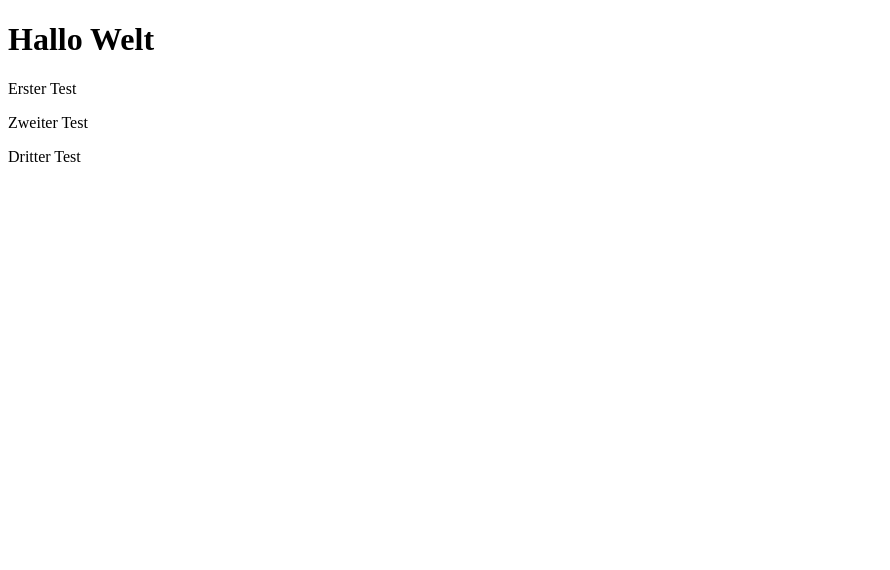
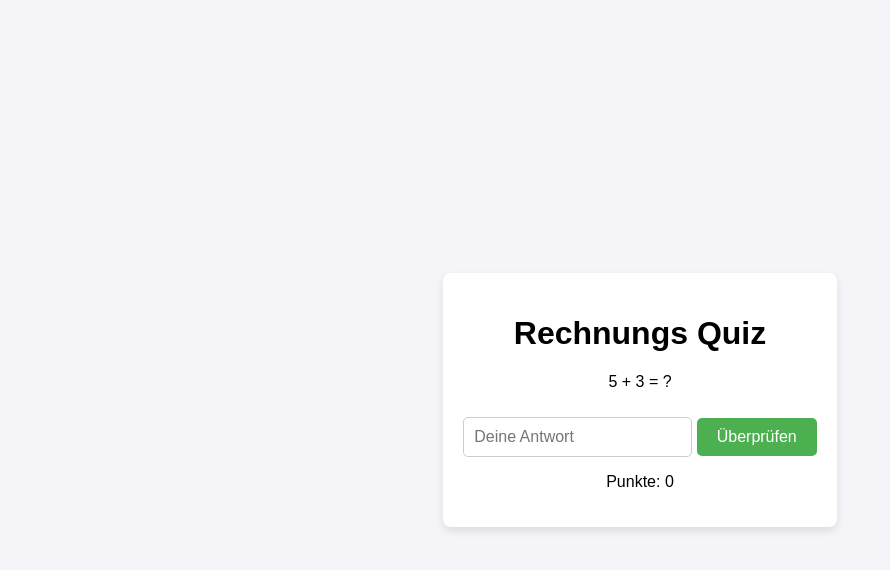
Before and after one commit to AmarVejapi/M210-Project-Repo, a plain HTML site: page index.html in a window 1280 px wide. Shown: the whole page, without its empty margins (0-890 px from the left). Drawn offline with Linux system fonts and the light colour scheme.

Commit message:
Create the Website

```diff
--- /dev/null
+++ b/assets/scripts/script.js
@@ -0,0 +1,31 @@
+let score = 0;
+let currentQuestion = {
+    question: "5 + 3 = ?",
+    answer: 8
+};
+
+function checkAnswer() {
+    const userAnswer = document.getElementById("answer").value;
+    const feedback = document.getElementById("feedback");
+    const scoreElement = document.getElementById("score");
+
+    if (parseInt(userAnswer) === currentQuestion.answer) {
+        score++;
+        feedback.textContent = "Richtig!";
+        feedback.style.color = "green";
+    } else {
+        score = 0;
+        feedback.textContent = "Falsch! Punkte zurückgesetzt.";
+        feedback.style.color = "red";
+    }
+
+    scoreElement.textContent = score;
+    setNextQuestion();
+}
+
+function setNextQuestion() {
+    currentQuestion.question = "6 + 4 = ?";
+    currentQuestion.answer = 10;
+    document.getElementById("question").textContent = currentQuestion.question;
+    document.getElementById("answer").value = '';
+}
--- /dev/null
+++ b/assets/styles/style.css
@@ -0,0 +1,46 @@
+body {
+    font-family: Arial, sans-serif;
+    background-color: #f4f4f9;
+    margin: 0;
+    padding: 0;
+    display: flex;
+    justify-content: center;
+    align-items: center;
+    height: 100vh;
+}
+
+.container {
+    text-align: center;
+    background-color: white;
+    padding: 20px;
+    border-radius: 8px;
+    box-shadow: 0 4px 8px rgba(0, 0, 0, 0.1);
+}
+
+button {
+    padding: 10px 20px;
+    font-size: 16px;
+    cursor: pointer;
+    background-color: #4CAF50;
+    color: white;
+    border: none;
+    border-radius: 5px;
+    margin-top: 10px;
+}
+
+button:hover {
+    background-color: #45a049;
+}
+
+input {
+    padding: 10px;
+    font-size: 16px;
+    margin-top: 10px;
+    border-radius: 5px;
+    border: 1px solid #ccc;
+}
+
+input:focus {
+    outline: none;
+    border-color: #4CAF50;
+}
--- a/index.html
+++ b/index.html
@@ -1,13 +1,20 @@
 <!DOCTYPE html>
-<html lang="en">
+<html lang="de">
 <head>
     <meta charset="UTF-8">
-    <title>Home</title>
+    <meta name="viewport" content="width=device-width, initial-scale=1.0">
+    <title>Rechnungs Quiz</title>
+    <link rel="stylesheet" href="assets/styles/style.css">
 </head>
 <body>
-    <h1>Hallo Welt</h1>
-    <p>Erster Test</p>
-    <p>Zweiter Test</p>
-    <div>Dritter Test</div>
+<div class="container">
+    <h1>Rechnungs Quiz</h1>
+    <p id="question">5 + 3 = ?</p>
+    <input type="number" id="answer" placeholder="Deine Antwort">
+    <button onclick="checkAnswer()">Überprüfen</button>
+    <p id="feedback"></p>
+    <p>Punkte: <span id="score">0</span></p>
+</div>
+<script src="assets/scripts/script.js"></script>
 </body>
 </html>
```
